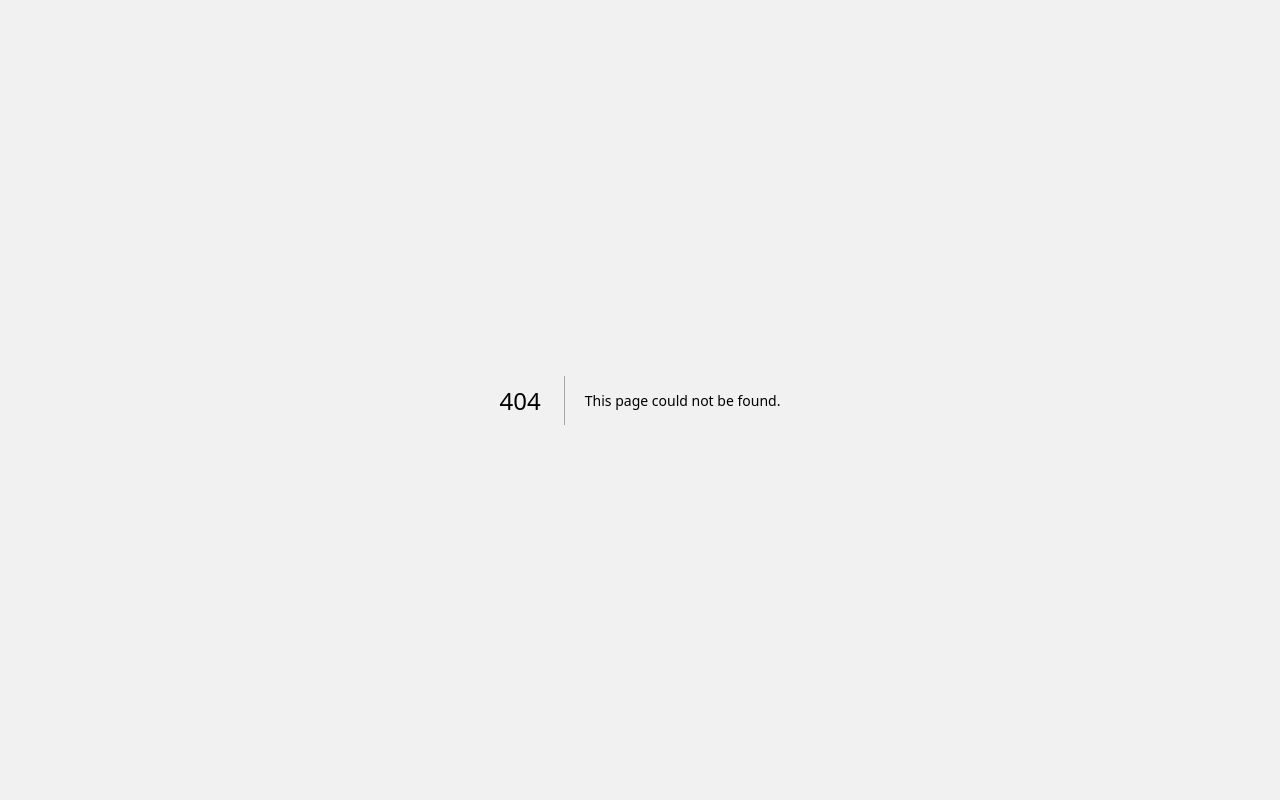
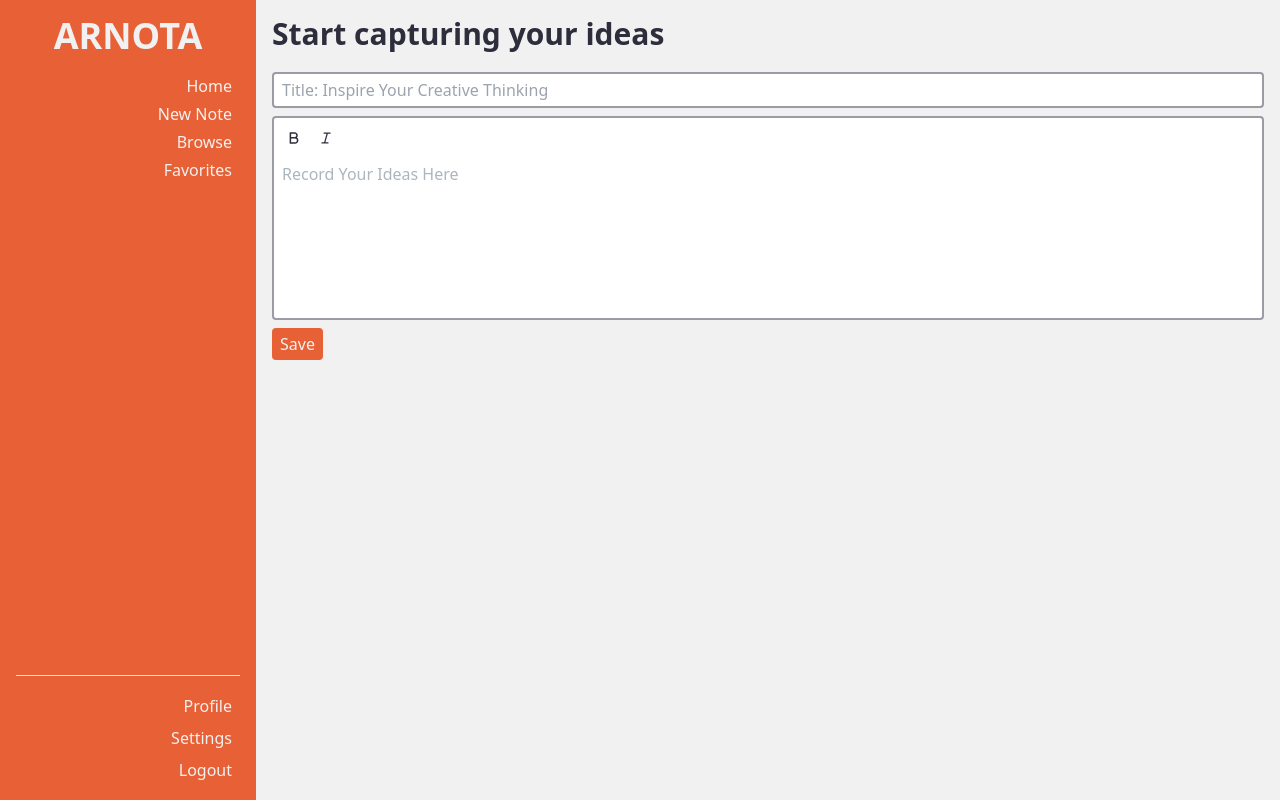
Before and after one commit to ArnNied/arnota, a Next.js app: page /create in a window 1280 px wide. Before the commit this address had no page. Built offline with nearby package versions, Linux system fonts and the light colour scheme.

Commit message:
feat: add basic note create page

```diff
--- /dev/null
+++ b/components/shared/Tiptap.tsx
@@ -0,0 +1,50 @@
+import { EditorContent } from '@tiptap/react';
+import { AiOutlineBold, AiOutlineItalic } from 'react-icons/ai';
+import { clsx } from 'clsx';
+import type { useEditor } from '@tiptap/react';
+
+type TiptapProps = {
+  editor: ReturnType<typeof useEditor>;
+};
+
+export default function Tiptap({ editor }: TiptapProps): JSX.Element {
+  return (
+    <div
+      id='tiptap-editor-container'
+      className='w-full bg-white border-2 border-secondary rounded'
+    >
+      <div className='p-1'>
+        <button
+          type='button'
+          onClick={(): boolean | undefined =>
+            editor?.chain().focus().toggleBold().run()
+          }
+          className='p-2 hover:bg-secondary/50 rounded active:bg-secondary'
+        >
+          <AiOutlineBold
+            className={clsx({
+              'fill-primary': editor?.isActive('bold'),
+              'fill-darker': !editor?.isActive('bold')
+            })}
+          />
+        </button>
+        <button
+          type='button'
+          onClick={(): boolean | undefined =>
+            editor?.chain().focus().toggleItalic().run()
+          }
+          className='p-2 hover:bg-secondary/50 rounded active:bg-secondary'
+        >
+          <AiOutlineItalic
+            className={clsx({
+              'fill-primary': editor?.isActive('italic'),
+              'fill-darker': !editor?.isActive('italic')
+            })}
+          />
+        </button>
+      </div>
+
+      <EditorContent editor={editor} />
+    </div>
+  );
+}
--- /dev/null
+++ b/pages/create.tsx
@@ -0,0 +1,92 @@
+import { Placeholder } from '@tiptap/extension-placeholder';
+import { useEditor } from '@tiptap/react';
+import { StarterKit } from '@tiptap/starter-kit';
+import { useDispatch } from 'react-redux';
+import { nanoid } from 'nanoid';
+import Tiptap from '@/components/shared/Tiptap';
+import Navbar from '@/components/shared/Navbar';
+import { addNote } from '@/store/slices/notesSlice';
+import type { NextPage } from 'next';
+
+const NoteCreatePage: NextPage = () => {
+  const dispatch = useDispatch();
+
+  const editor = useEditor({
+    extensions: [
+      StarterKit,
+      Placeholder.configure({
+        placeholder: 'Record Your Ideas Here'
+      })
+    ],
+    editorProps: {
+      attributes: {
+        class: 'min-h-[10rem] px-2 p-1 rounded focus:outline-none'
+      }
+    },
+    onFocus: () => {
+      document
+        .getElementById('tiptap-editor-container')
+        ?.classList.replace('border-secondary', 'border-primary');
+    },
+    onBlur() {
+      document
+        .getElementById('tiptap-editor-container')
+        ?.classList.replace('border-primary', 'border-secondary');
+    }
+  });
+
+  function handleSubmit(e: React.FormEvent<HTMLFormElement>): void {
+    e.preventDefault();
+
+    const title: string = (document.getElementById('title') as HTMLInputElement)
+      .value;
+    const body = editor?.getJSON();
+
+    dispatch(
+      addNote({
+        id: nanoid(),
+        title,
+        body: JSON.stringify(body),
+        category: 'personal'
+      })
+    );
+
+    console.log(title, body);
+  }
+
+  return (
+    <>
+      <Navbar />
+      <div className='w-4/5 flex flex-col ml-auto pb-12 bg-light'>
+        <div className='h-full px-4 py-4'>
+          <h2 className='font-bold text-3xl text-darker'>
+            Start capturing your ideas
+          </h2>
+          <form onSubmit={handleSubmit} className='mt-4'>
+            <div>
+              <input
+                id='title'
+                type='text'
+                name='title'
+                placeholder='Title: Inspire Your Creative Thinking'
+                autoComplete='off'
+                className='w-full mt-1 px-2 py-1 rounded border-2 border-secondary focus:border-primary focus:outline-none'
+              />
+            </div>
+            <div className='mt-2'>
+              <Tiptap editor={editor} />
+            </div>
+            <button
+              type='submit'
+              className='mt-2 px-2 py-1 bg-primary text-light rounded'
+            >
+              Save
+            </button>
+          </form>
+        </div>
+      </div>
+    </>
+  );
+};
+
+export default NoteCreatePage;
--- a/store/slices/notesCategorySlice.ts
+++ b/store/slices/notesCategorySlice.ts
@@ -25,7 +25,7 @@ export const noteSlice = createSlice({
   }
 });
 
-export const { setCategories, updateCategory, deleteCategory, addCategory } =
+export const { addCategory, setCategories, updateCategory, deleteCategory } =
   noteSlice.actions;
 
 export default noteSlice.reducer;
--- a/store/slices/notesSlice.ts
+++ b/store/slices/notesSlice.ts
@@ -26,6 +26,6 @@ export const noteSlice = createSlice({
   }
 });
 
-export const { setNotes, updateNote, deleteNote } = noteSlice.actions;
+export const { addNote, setNotes, updateNote, deleteNote } = noteSlice.actions;
 
 export default noteSlice.reducer;
--- a/styles/globals.css
+++ b/styles/globals.css
@@ -9,6 +9,10 @@ body {
   height: 100%;
 }
 
+#__next {
+  height: 100%;
+}
+
 .centered {
   position: fixed;
   top: 50%;
@@ -17,6 +21,11 @@ body {
   transform: translate(-50%, -50%);
 }
 
-#__next {
-  height: 100%;
+/* Tiptap placeholder extension */
+.ProseMirror p.is-editor-empty:first-child::before {
+  color: #adb5bd;
+  content: attr(data-placeholder);
+  float: left;
+  height: 0;
+  pointer-events: none;
 }
```
Also changed, not shown: package.json (+15 -0 lines), 1 other file (tests, documents, lock files or other folders).
